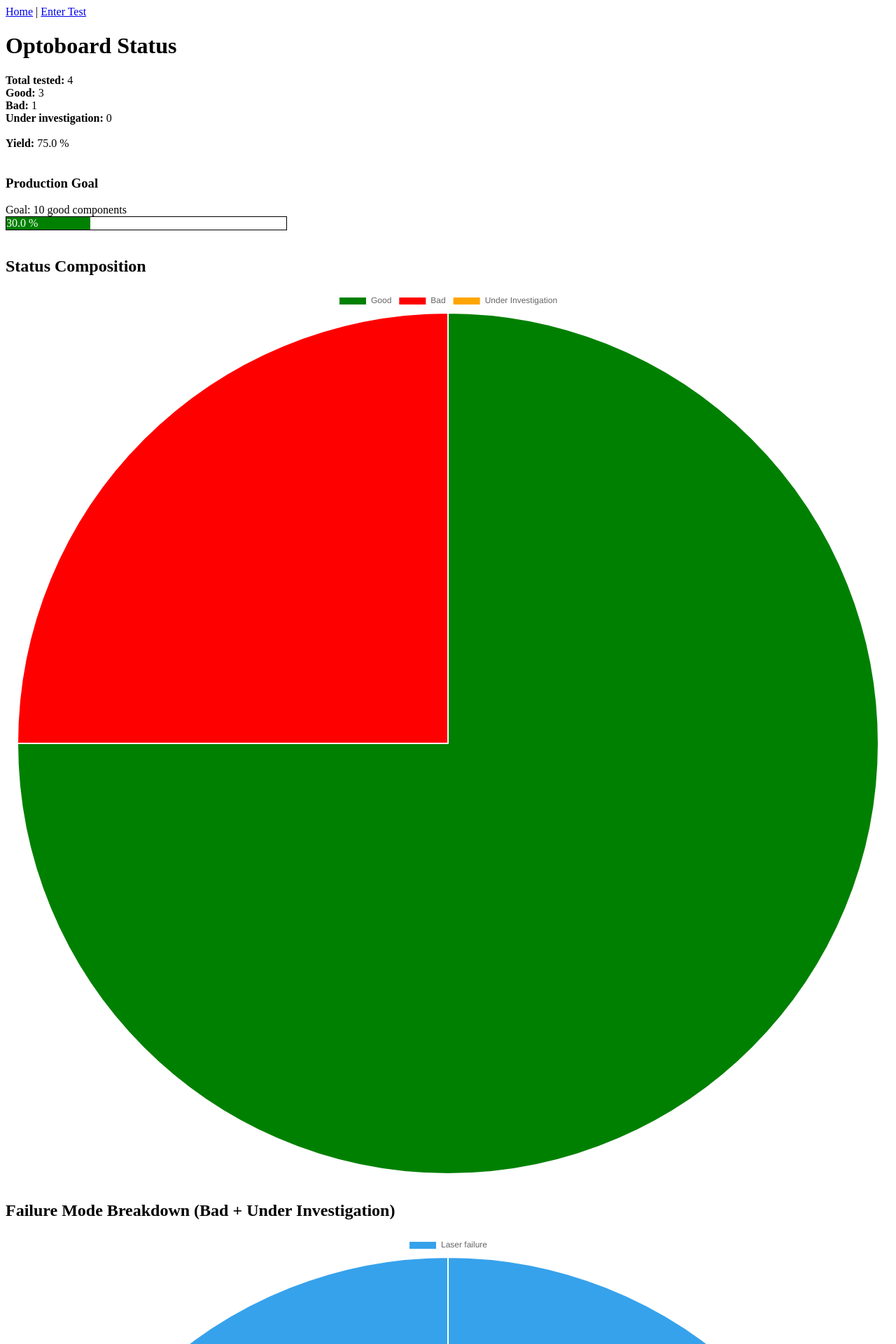
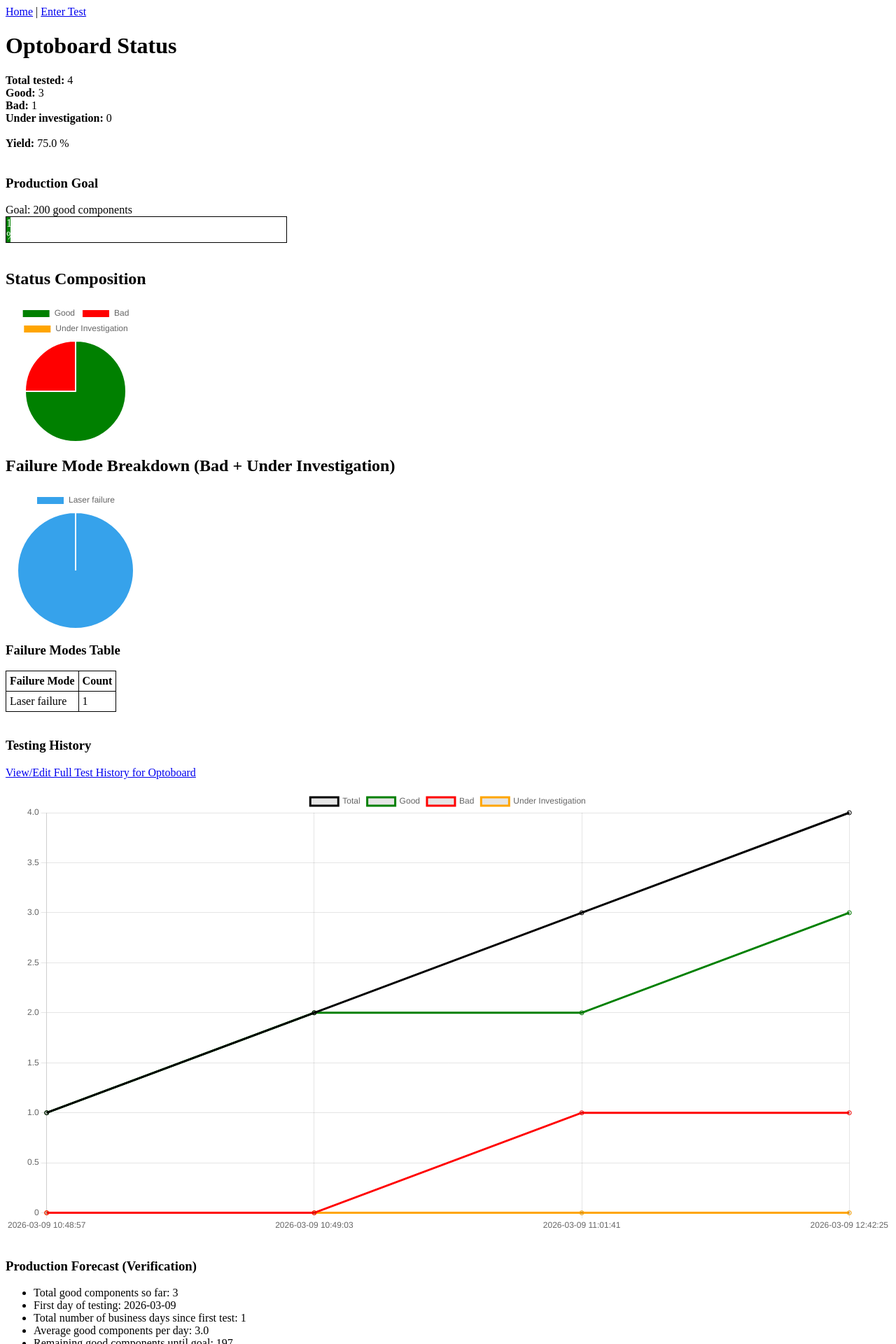
Before and after one commit to jmariano-cern/optosystem_dashboard, a Flask app: page /status/Optoboard in a window 1280 px wide. Shown: the top 1920 px of the page at 70% size. Run offline with Flask 3, Linux system fonts and the light colour scheme; data comes from the database, SQL or seed files in the repository; both versions use the stored data as it was after the commit.

Commit message:
compute predicted completion date, option to remove tests

```diff
--- a/app.py
+++ b/app.py
@@ -1,6 +1,7 @@
 import json
 import sqlite3
 from flask import Flask, render_template, request, redirect, url_for
+from datetime import datetime, timedelta
 
 app = Flask(__name__)
 
@@ -129,40 +130,114 @@ def status(component):
     )
 
     total = len(rows)
-
     good = sum(r["status"] == "good" for r in rows)
     bad = sum(r["status"] == "bad" for r in rows)
     investigation = sum(r["status"] == "under investigation" for r in rows)
-
     yield_estimate = good / total if total else 0
 
     goal = components[component]["goal"]
     progress = good / goal if goal else 0
 
     failure_counts = {}
-
     for r in rows:
         if r["failure_mode"]:
-            failure_counts[r["failure_mode"]] = \
-                failure_counts.get(r["failure_mode"], 0) + 1
+            failure_counts[r["failure_mode"]] = failure_counts.get(r["failure_mode"], 0) + 1
+
+    # --- Forecasting logic ---
+    if rows:
+        first_ts = datetime.fromisoformat(rows[0]["timestamp"])
+        last_ts = datetime.fromisoformat(rows[-1]["timestamp"])
+    else:
+        first_ts = last_ts = datetime.today()
+
+    # compute number of business days (Mon-Fri) excluding weekends
+    num_days = 0
+    for i in range((last_ts.date() - first_ts.date()).days + 1):
+        day = first_ts.date() + timedelta(days=i)
+        if day.weekday() < 5:  # 0=Mon, 6=Sun
+            num_days += 1
+
+    avg_good_per_day = good / num_days if num_days else 0
+    remaining_good = max(goal - good, 0)
+    expected_testing_days = remaining_good / avg_good_per_day if avg_good_per_day else 0
+
+    # project expected completion date skipping weekends
+    predicted_completion_date = datetime.today()
+    days_added = 0
+    while days_added < expected_testing_days:
+        predicted_completion_date += timedelta(days=1)
+        if predicted_completion_date.weekday() < 5:  # count only weekdays
+            days_added += 1
+
+    # prepare all quantities for template
+    forecast_data = {
+        "total_good": good,
+        "first_day": first_ts.date(),
+        "num_days": num_days,
+        "avg_good_per_day": avg_good_per_day,
+        "remaining_good": remaining_good,
+        "expected_testing_days": expected_testing_days,
+        "predicted_completion_date": predicted_completion_date.date()
+    }
 
     return render_template(
         "status.html",
-
         component=component,
-
         total=total,
         good=good,
         bad=bad,
         investigation=investigation,
-
         yield_estimate=yield_estimate,
         goal=goal,
         progress=progress,
+        failures=failure_counts,
+        rows=[dict(r) for r in rows],  # convert for JSON
+        forecast=forecast_data
+    )
 
-        failures=failure_counts,
-        rows=[dict(r) for r in rows]  # convert for JSON
-    )
+# @app.route("/status/<component>")
+# def status(component):
+
+#     rows = query_db(
+#         "SELECT * FROM tests WHERE component_type=? ORDER BY timestamp",
+#         (component,)
+#     )
+
+#     total = len(rows)
+
+#     good = sum(r["status"] == "good" for r in rows)
+#     bad = sum(r["status"] == "bad" for r in rows)
+#     investigation = sum(r["status"] == "under investigation" for r in rows)
+
+#     yield_estimate = good / total if total else 0
+
+#     goal = components[component]["goal"]
+#     progress = good / goal if goal else 0
+
+#     failure_counts = {}
+
+#     for r in rows:
+#         if r["failure_mode"]:
+#             failure_counts[r["failure_mode"]] = \
+#                 failure_counts.get(r["failure_mode"], 0) + 1
+
+#     return render_template(
+#         "status.html",
+
+#         component=component,
+
+#         total=total,
+#         good=good,
+#         bad=bad,
+#         investigation=investigation,
+
+#         yield_estimate=yield_estimate,
+#         goal=goal,
+#         progress=progress,
+
+#         failures=failure_counts,
+#         rows=[dict(r) for r in rows]  # convert for JSON
+#     )
 
 # -------------------------
 # LIST COMPONENT TESTS
@@ -179,31 +254,64 @@ def list_component(component):
         failure_modes=failure_modes.get(component, [])
     )
 
-
 # -------------------------
 # UPDATE TEST ENTRY
 # -------------------------
+
 @app.route("/update_test/<int:test_id>", methods=["POST"])
 def update_test(test_id):
-    # Get updated fields from form
     serial = request.form["serial"]
     status = request.form["status"]
     tester = request.form["tester"]
     failure_mode = request.form.get("failure_mode")
 
-    # Update database
     execute_db("""
         UPDATE tests
         SET serial_number=?, status=?, tester=?, failure_mode=?
         WHERE id=?
     """, (serial, status, tester, failure_mode, test_id))
 
-    # Redirect back to list page for the same component
-    # First, fetch component type of updated row
+    # Get component type
     row = query_db("SELECT component_type FROM tests WHERE id=?", (test_id,))
     component = row[0]["component_type"] if row else "Unknown"
 
-    return redirect(url_for("list_component", component=component))
+    # Simple feedback message
+    message = f"Test ID {test_id} updated successfully."
+
+    # Redirect back to the list page with message via query string
+    return redirect(url_for("list_component", component=component, message=message))
+
+@app.route("/delete_test/<int:test_id>", methods=["POST"])
+def delete_test(test_id):
+    row = query_db("SELECT component_type FROM tests WHERE id=?", (test_id,))
+    component = row[0]["component_type"] if row else "Unknown"
+
+    execute_db("DELETE FROM tests WHERE id=?", (test_id,))
+
+    message = f"Test ID {test_id} deleted successfully."
+    return redirect(url_for("list_component", component=component, message=message))
+
+# @app.route("/update_test/<int:test_id>", methods=["POST"])
+# def update_test(test_id):
+#     # Get updated fields from form
+#     serial = request.form["serial"]
+#     status = request.form["status"]
+#     tester = request.form["tester"]
+#     failure_mode = request.form.get("failure_mode")
+
+#     # Update database
+#     execute_db("""
+#         UPDATE tests
+#         SET serial_number=?, status=?, tester=?, failure_mode=?
+#         WHERE id=?
+#     """, (serial, status, tester, failure_mode, test_id))
+
+#     # Redirect back to list page for the same component
+#     # First, fetch component type of updated row
+#     row = query_db("SELECT component_type FROM tests WHERE id=?", (test_id,))
+#     component = row[0]["component_type"] if row else "Unknown"
+
+#     return redirect(url_for("list_component", component=component))
 
 # -------------------------
 # RUN SERVER
--- a/templates/status.html
+++ b/templates/status.html
@@ -4,6 +4,18 @@
 <head>
 <title>{{component}} Status</title>
 <script src="https://cdn.jsdelivr.net/npm/chart.js"></script>
+<style>
+table { border-collapse: collapse; }
+th, td { border: 1px solid black; padding: 5px; }
+
+/* Pie chart sizing */
+.chart-container {
+    width: 200px;
+    height: 200px;
+    display: inline-block;
+    vertical-align: top;
+}
+</style>
 </head>
 
 <body>
@@ -19,14 +31,11 @@
 <b>Under investigation:</b> {{investigation}} <br>
 
 <br>
-
 <b>Yield:</b> {{ (yield_estimate*100)|round(2) }} %
-
 <br><br>
 
 <h3>Production Goal</h3>
 Goal: {{goal}} good components
-
 <div style="width:400px;border:1px solid black">
   <div style="width:{{ (progress*100)|round(1) }}%;background:green;color:white">
     {{ (progress*100)|round(1) }} %
@@ -36,12 +45,14 @@ Goal: {{goal}} good components
 <br>
 
 <h2>Status Composition</h2>
-<canvas id="statusPie" width="300" height="300"></canvas>
-
-<br>
+<div class="chart-container">
+    <canvas id="statusPie"></canvas>
+</div>
 
 <h2>Failure Mode Breakdown (Bad + Under Investigation)</h2>
-<canvas id="failurePie" width="300" height="300"></canvas>
+<div class="chart-container">
+    <canvas id="failurePie"></canvas>
+</div>
 
 <br>
 
@@ -62,17 +73,57 @@ Goal: {{goal}} good components
 <br>
 
 <h3>Testing History</h3>
-<canvas id="historyChart"></canvas>
+<p>
+<a href="/list/{{component}}">View/Edit Full Test History for {{component}}</a>
+</p>
+
+<canvas id="historyChart" width="600" height="300"></canvas>
+
+<br>
+
+<h3>Production Forecast (Verification)</h3>
+<ul>
+<li>Total good components so far: {{forecast.total_good}}</li>
+<li>First day of testing: {{forecast.first_day}}</li>
+<li>Total number of business days since first test: {{forecast.num_days}}</li>
+<li>Average good components per day: {{forecast.avg_good_per_day | round(2)}}</li>
+<li>Remaining good components until goal: {{forecast.remaining_good}}</li>
+<li>Expected number of testing days until goal: {{forecast.expected_testing_days | round(2)}}</li>
+<li>Expected completion date: {{forecast.predicted_completion_date}}</li>
+</ul>
+
+<br>
+
+<h3>Recent Tests</h3>
+<table border="1">
+<tr>
+<th>Serial</th>
+<th>Status</th>
+<th>Tester</th>
+<th>Failure</th>
+<th>Time</th>
+</tr>
+
+{% for r in rows[-20:] %}
+<tr>
+<td>{{r.serial_number}}</td>
+<td>{{r.status}}</td>
+<td>{{r.tester}}</td>
+<td>{{r.failure_mode}}</td>
+<td>{{r.timestamp}}</td>
+</tr>
+{% endfor %}
+</table>
 
 <script>
 let rows = {{ rows | tojson }};
 let failures = {{ failures | tojson }};
 
 let labels = [];
-let total = [];
-let good = [];
-let bad = [];
-let inv = [];
+let total_arr = [];
+let good_arr = [];
+let bad_arr = [];
+let inv_arr = [];
 
 let t=0,g=0,b=0,i=0;
 
@@ -84,10 +135,10 @@ rows.forEach(r => {
 
     labels.push(r.timestamp);
 
-    total.push(t);
-    good.push(g);
-    bad.push(b);
-    inv.push(i);
+    total_arr.push(t);
+    good_arr.push(g);
+    bad_arr.push(b);
+    inv_arr.push(i);
 });
 
 /* ---------- history line chart ---------- */
@@ -96,10 +147,10 @@ new Chart(document.getElementById("historyChart"), {
     data:{
         labels: labels,
         datasets:[
-            {label:"Total", data:total, borderColor:"black", fill:false},
-            {label:"Good", data:good, borderColor:"green", fill:false},
-            {label:"Bad", data:bad, borderColor:"red", fill:false},
-            {label:"Under Investigation", data:inv, borderColor:"orange", fill:false}
+            {label:"Total", data:total_arr, borderColor:"black", fill:false},
+            {label:"Good", data:good_arr, borderColor:"green", fill:false},
+            {label:"Bad", data:bad_arr, borderColor:"red", fill:false},
+            {label:"Under Investigation", data:inv_arr, borderColor:"orange", fill:false}
         ]
     }
 });
@@ -144,31 +195,5 @@ new Chart(document.getElementById("failurePie"), {
 });
 </script>
 
-<br>
-
-<p>
-<a href="/list/{{component}}">View/Edit Full Test History for {{component}}</a>
-</p>
-
-<h3>Recent Tests</h3>
-<table border="1">
-<tr>
-<th>Serial</th>
-<th>Status</th>
-<th>Tester</th>
-<th>Failure</th>
-<th>Time</th>
-</tr>
-{% for r in rows[-20:] %}
-<tr>
-<td>{{r.serial_number}}</td>
-<td>{{r.status}}</td>
-<td>{{r.tester}}</td>
-<td>{{r.failure_mode}}</td>
-<td>{{r.timestamp}}</td>
-</tr>
-{% endfor %}
-</table>
-
 </body>
 </html>
```
Also changed, not shown: templates/list_component.html (+16 -1 lines), config/components.json, database.db.
